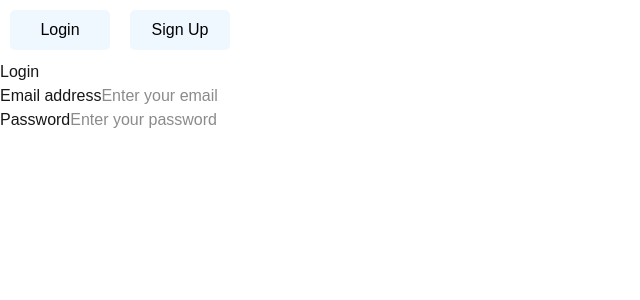
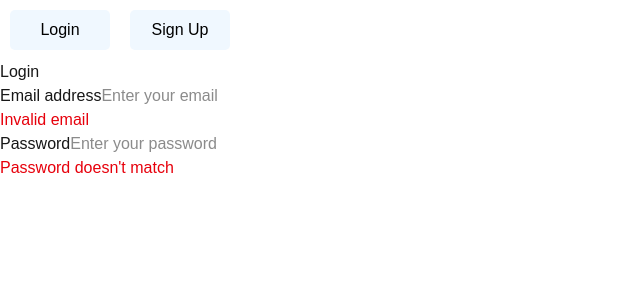
Before and after one commit to jatulya/BookVerse, a Next.js app in the folder frontend/: page /auth in a window 1280 px wide. Shown: the top 300 px of the page, without its empty margins (0-640 px from the left). Built offline with nearby package versions, Linux system fonts and the light colour scheme.

Commit message:
Error msg prop and added in component

```diff
--- a/frontend/src/components/forms/Form.tsx
+++ b/frontend/src/components/forms/Form.tsx
@@ -2,11 +2,12 @@ import React from 'react'
 import Input from '../input/Input'
 
 function Form() {
+
   return (
     <div>
       <form>
-        <Input type='text' placeholder='Enter your email'>Email address</Input>
-        <Input type='password' placeholder='Enter your password'>Password</Input>
+        <Input type='text' placeholder='Enter your email' error='Invalid email'>Email address</Input>
+        <Input type='password' placeholder='Enter your password' error="Password doesn't match">Password</Input>
       </form>
     </div>
   )
--- a/frontend/src/components/input/Input.tsx
+++ b/frontend/src/components/input/Input.tsx
@@ -10,6 +10,7 @@ function Input(props : InputProps) {
         placeholder={props.placeholder}
         value={props.value}
         />
+      <p className='text-red-600'>{props.error}</p>
     </div>
   )
 }
--- a/frontend/src/interfaces/propsTypes.ts
+++ b/frontend/src/interfaces/propsTypes.ts
@@ -5,4 +5,5 @@ export type ButtonProps = React.ButtonHTMLAttributes<HTMLButtonElement> & {
 
 export type InputProps = React.InputHTMLAttributes<HTMLInputElement> &{
     children: React.ReactNode,
+    error : string
 }
```
